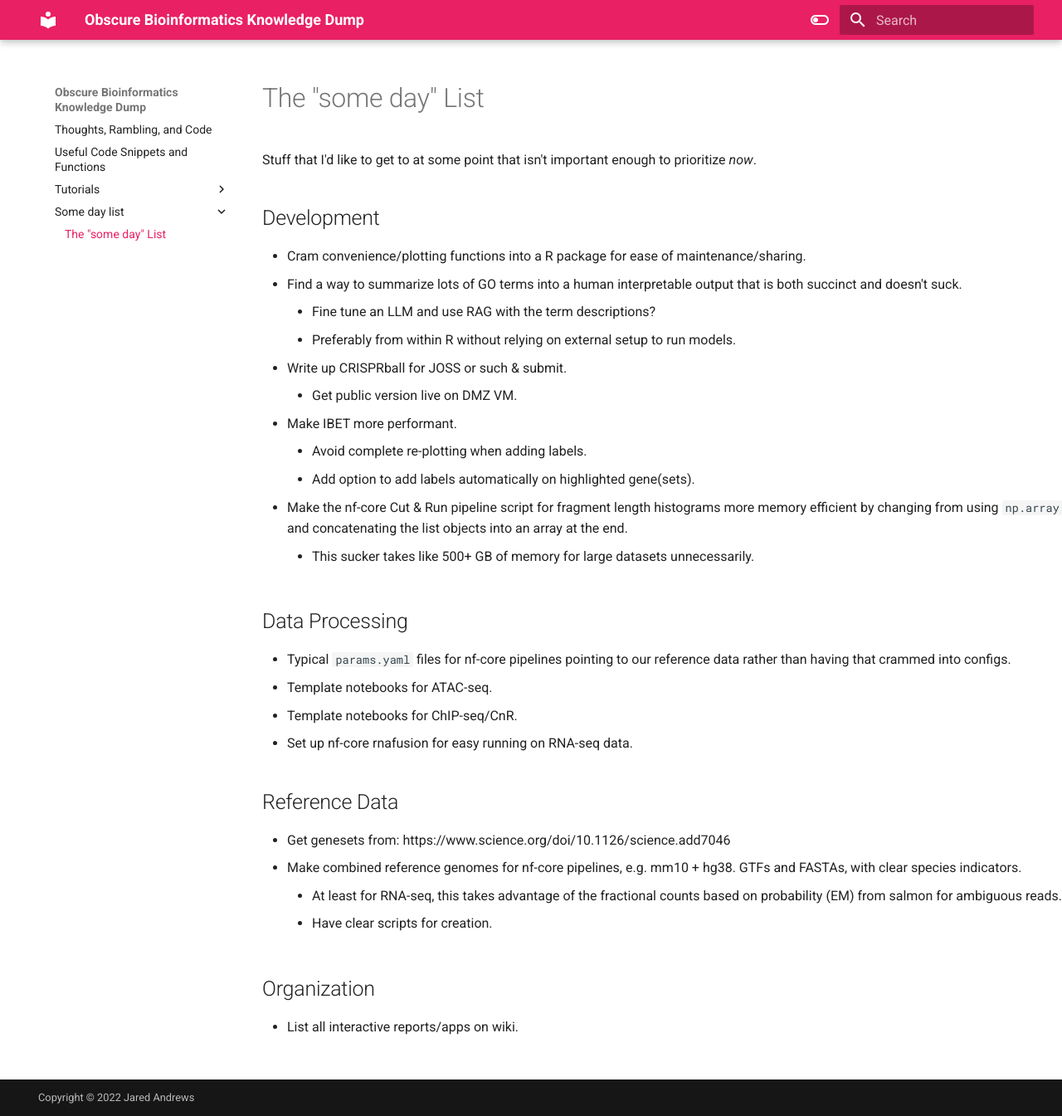
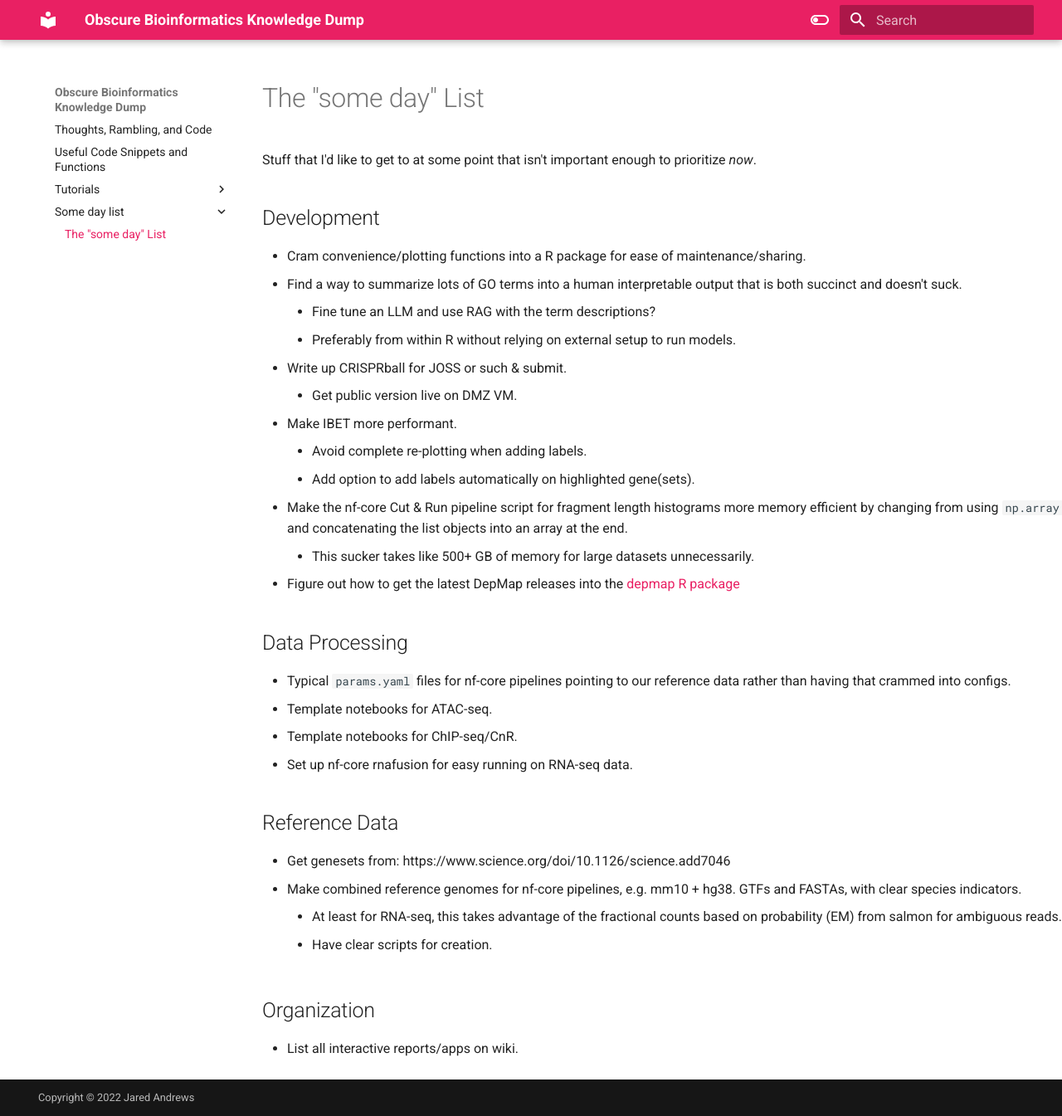
Before and after one commit to j-andrews7/KnowledgeDump, an MkDocs documentation site: the page built from docs/some_day_list/The_Some_Day_List.md, in a window 1280 px wide and 1345 px high. Shown: the whole window at 83% size. Built offline with MkDocs 1.6.1 and Material for MkDocs 9.7.7, drawn with Linux system fonts in a browser that asks for light colours.

Commit message:
add depmap data to package task

```diff
--- a/docs/some_day_list/The_Some_Day_List.md
+++ b/docs/some_day_list/The_Some_Day_List.md
@@ -14,6 +14,7 @@ Stuff that I'd like to get to at some point that isn't important enough to prior
 	- Add option to add labels automatically on highlighted gene(sets).
 - Make the nf-core Cut & Run pipeline script for fragment length histograms more memory efficient by changing from using `np.array` for each iteration to a list and concatenating the list objects into an array at the end.
 	- This sucker takes like 500+ GB of memory for large datasets unnecessarily.
+- Figure out how to get the latest DepMap releases into the [depmap R package](https://github.com/UCLouvain-CBIO/depmap/issues/95)
 
 ## Data Processing
 - Typical `params.yaml` files for nf-core pipelines pointing to our reference data rather than having that crammed into configs.
```
